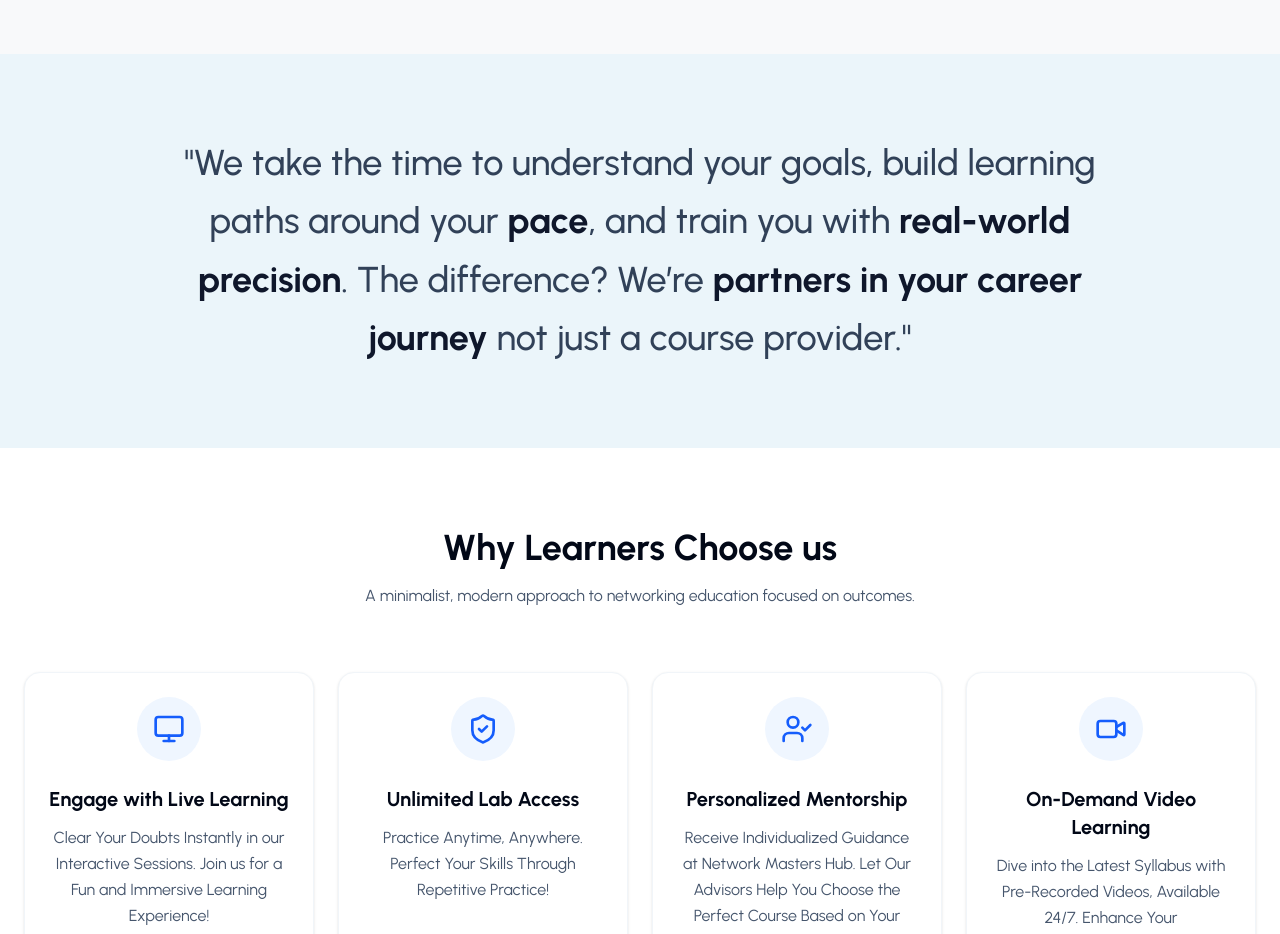
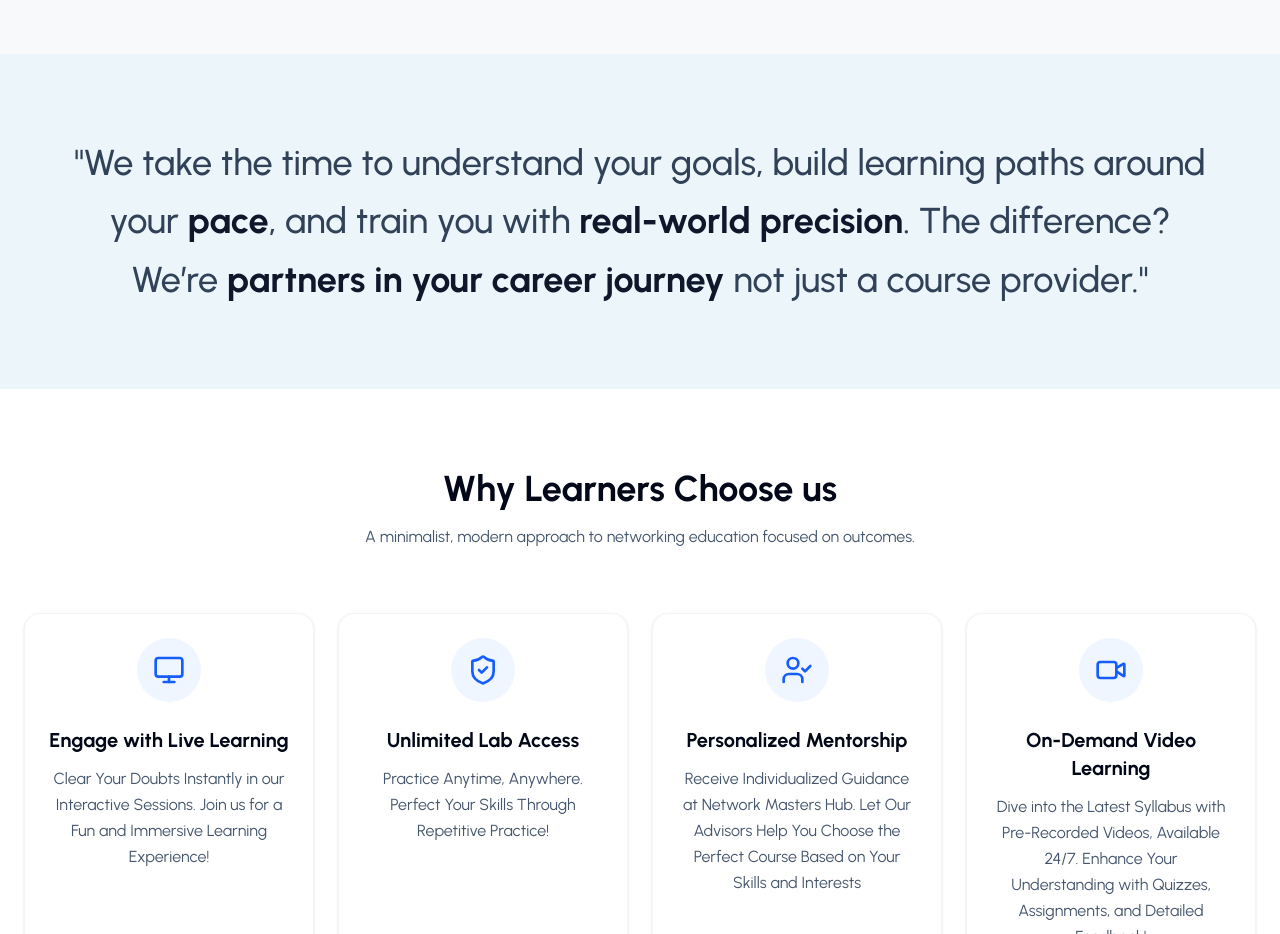
Before and after one commit to Chandan-pullanikatt/network-masters-hub, a Next.js app in the folder frontend/: page / in a window 1280 px wide. Shown: the part 2200-3134 px from the top of the page. Built offline with nearby package versions, Linux system fonts and the light colour scheme.

Commit message:
3line quote

```diff
--- a/frontend/src/components/sections/QuoteSection.tsx
+++ b/frontend/src/components/sections/QuoteSection.tsx
@@ -1,9 +1,9 @@
 const QuoteSection = () => {
     return (
         <section className="py-20 bg-[#EBF5FA]">
-            <div className="container px-4 md:px-6 max-w-5xl mx-auto text-center">
+            <div className="max-w-[1400px] mx-auto px-6 text-center">
                 <blockquote className="text-[36px] font-medium text-slate-700 leading-relaxed">
-                    &quot;We take the time to understand your goals, build learning paths around your <span className="font-bold text-slate-900">pace</span>, and train you with <span className="font-bold text-slate-900">real-world precision</span>. The difference? We’re <span className="font-bold text-slate-900">partners in your career journey</span> not just a course provider.&quot;
+                    &quot;We take the time to understand your goals, build learning paths around <br className="hidden lg:block" /> your <span className="font-bold text-slate-900">pace</span>, and train you with <span className="font-bold text-slate-900">real-world precision</span>. The difference? <br className="hidden lg:block" /> We’re <span className="font-bold text-slate-900">partners in your career journey</span> not just a course provider.&quot;
                 </blockquote>
             </div>
         </section>
```
